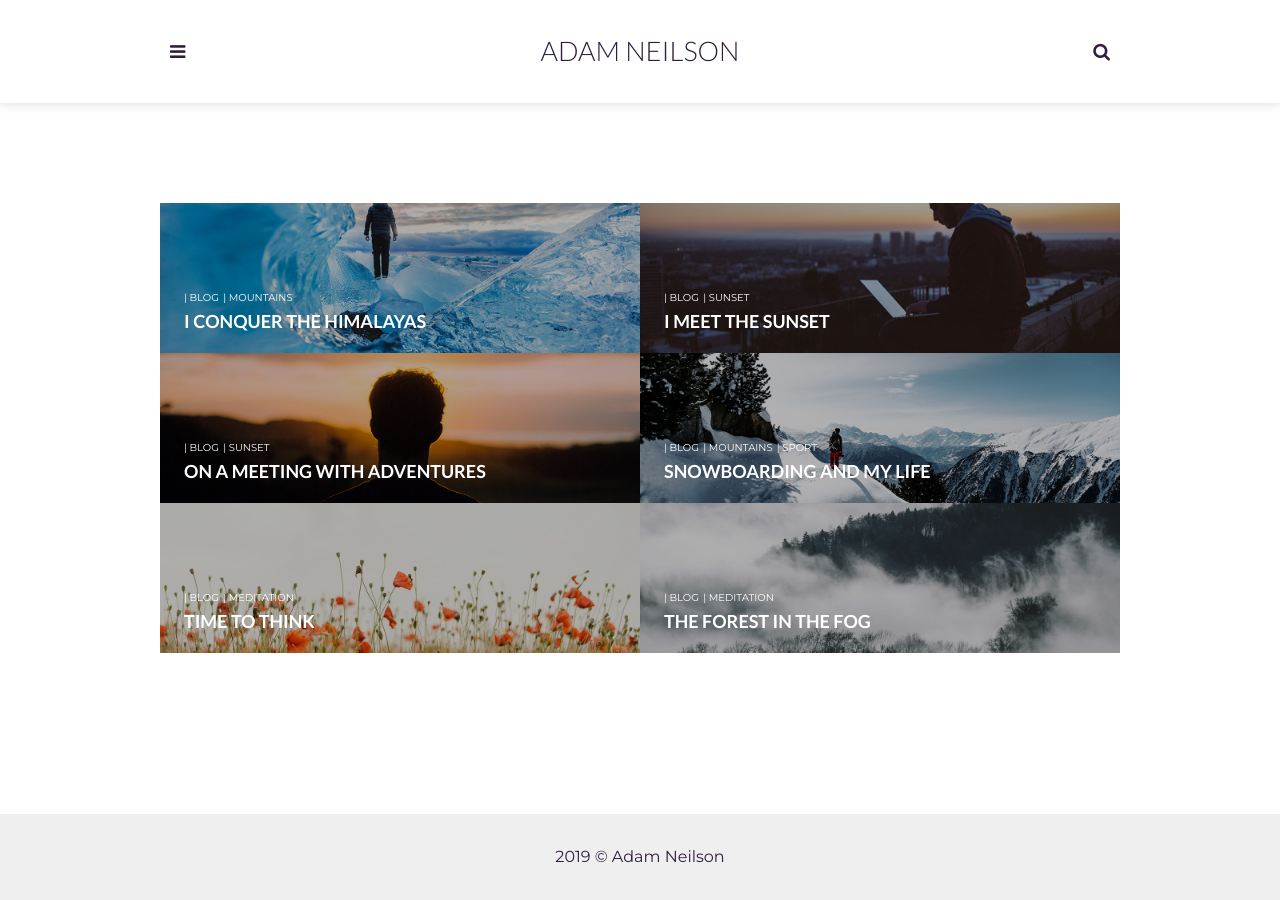
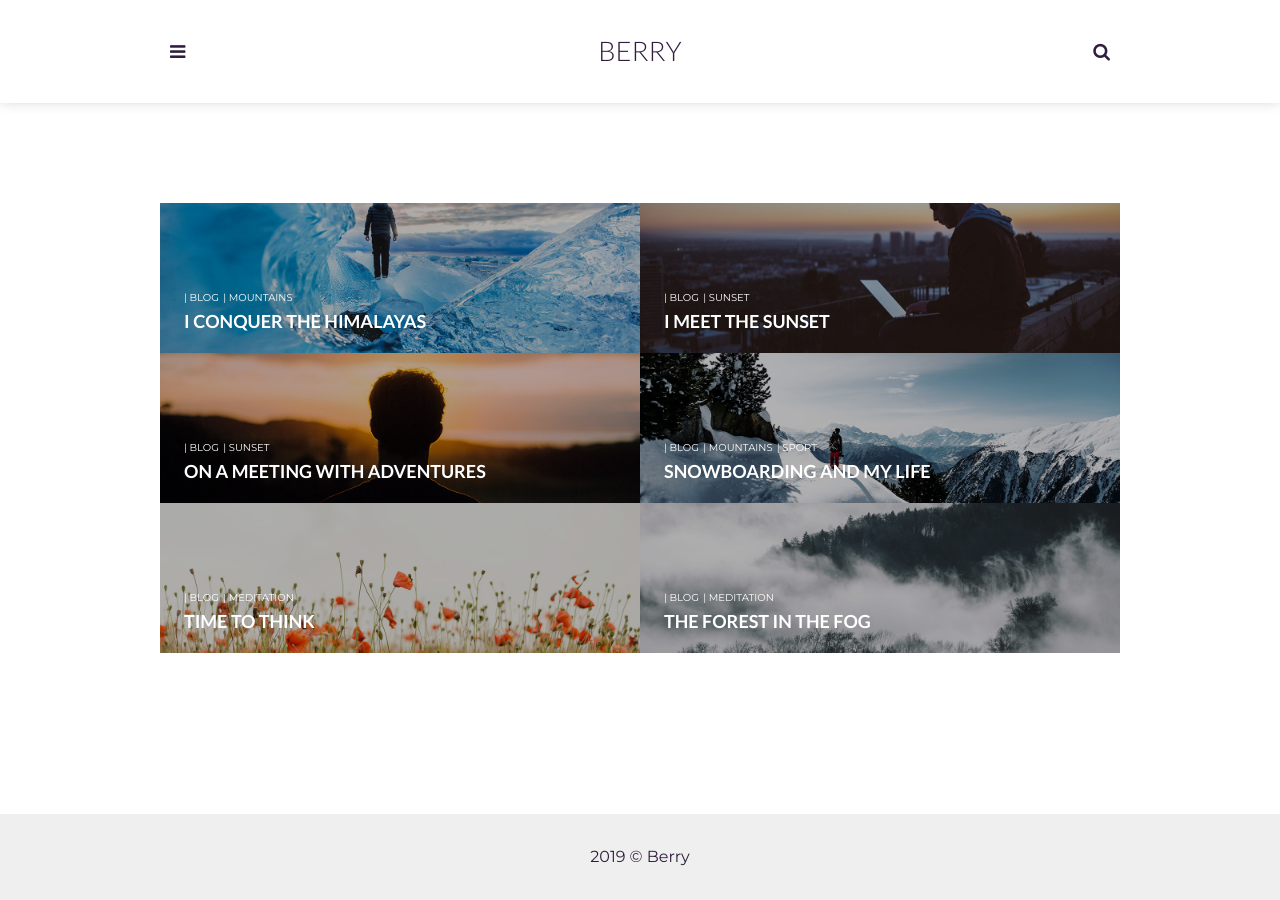
Before and after one commit to bw5122/hci, a Jekyll site: the page built from index.html, in a window 1280 px wide. Built offline with Jekyll 4.4.1, drawn with Linux system fonts in a browser that asks for light colours; the list of posts is cut into pages by our own code.

Commit message:
yml changed

```diff
--- a/_config.yml
+++ b/_config.yml
@@ -5,11 +5,11 @@ description: > # this means to ignore newlines until "baseurl:"
   line in _config.yml. It will appear in your document head meta (for
   Google search results) and in your feed.xml site description.
 permalink: ':title/'
-baseurl: "/adam-blog" # the subpath of your site, e.g. /blog
-url: "" # the base hostname & protocol for your site, e.g. http://example.com
+baseurl: "/hci" # the subpath of your site, e.g. /blog
+url: "http://bw5122.github.io" # the base hostname & protocol for your site, e.g. http://example.com
 
 # Author settings
-author: Adam Neilson # add your name
+author: Berry # add your name
 author-pic: adam-face.jpg
 about-author: My name is Adam Neilson. I’m a full-time adventure travel blogger and photographer who’s been exploring the world for over 2 years.
 
```
